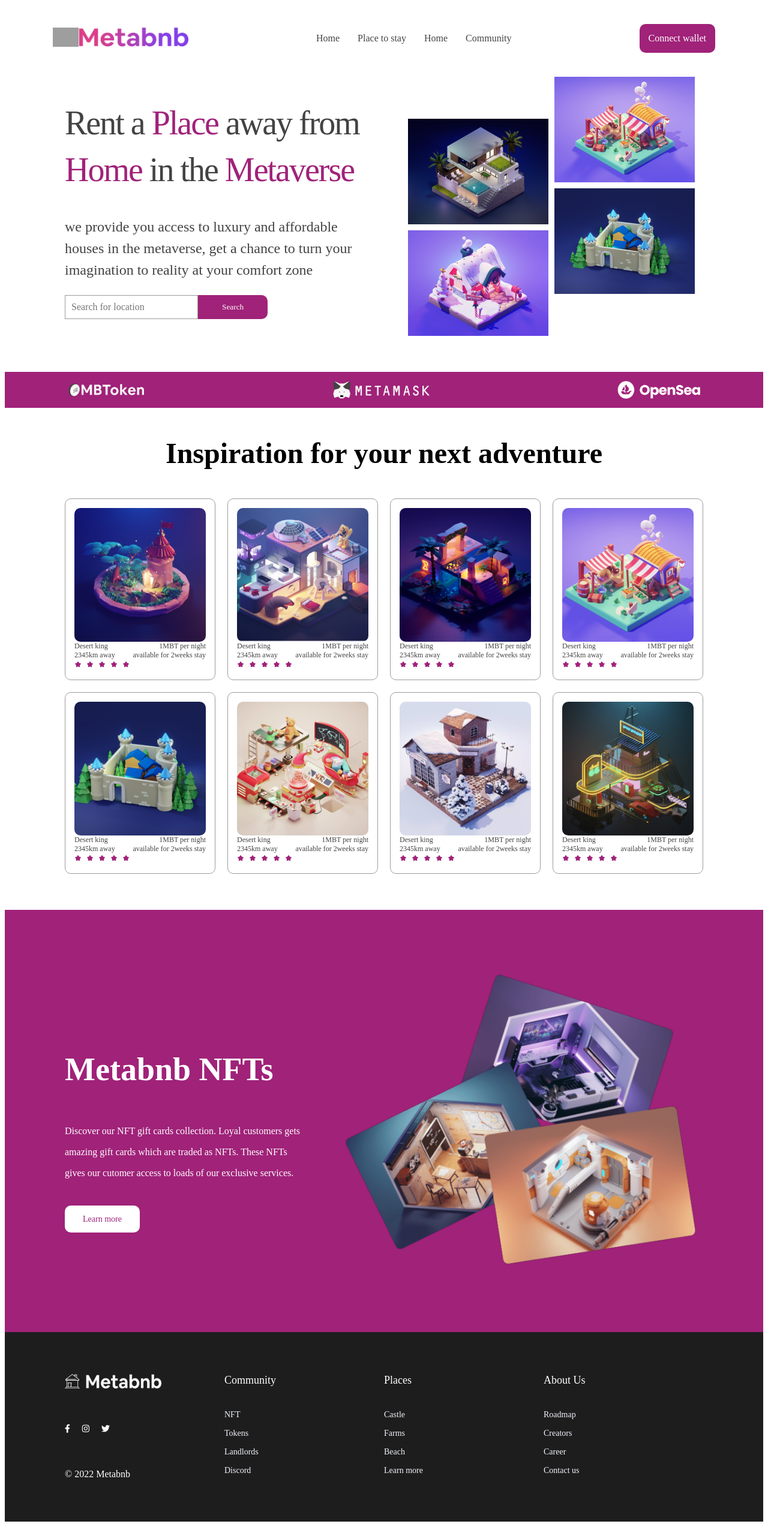
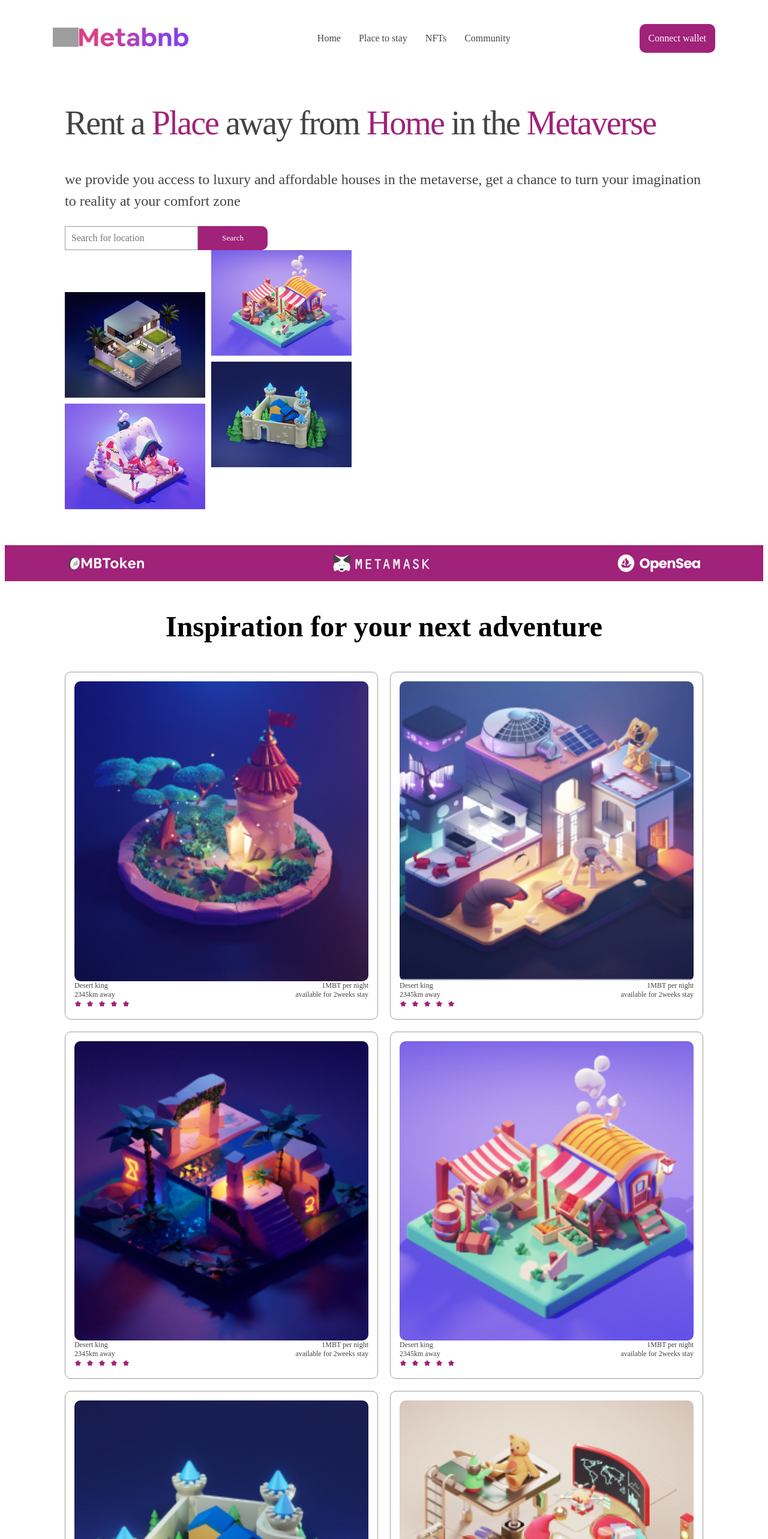
Before and after one commit to 0xlarmideh/larmideh-hngi9-stage3, a React (Vite) app: page / in a window 1280 px wide. Shown: the top 2566 px of the page at 60% size. Before the commit the page ends 2545 px from the top, so only its background shows below. Built offline with nearby package versions, Linux system fonts and the light colour scheme; grey boxes are pictures that could not be loaded; a web font is replaced by a local one.

Commit message:
Style: Finished the CSS styling for laptops, implementing media querries.

```diff
--- a/src/App.css
+++ b/src/App.css
@@ -22,7 +22,7 @@ body {
 }
 
 .navbar div img {
-  height: 32px;
+  max-height: 32px;
 }
 
 .links {
@@ -30,7 +30,7 @@ body {
   gap: 30px;
 }
 
-.links a {
+.links a, .nft-links a {
   color: #434343;
 }
 
@@ -127,6 +127,7 @@ a {
   grid-template-columns: repeat(4, 1fr);
   margin: 0 100px;
   gap: 20px;
+  margin-bottom: 60px;
 }
 
 .card-container {
@@ -166,7 +167,6 @@ a {
 }
 
 .metabnb-copy-container {
-  margin-top: 60px;
   padding: 100px 100px;
   background: #A02279;
   display: grid;
@@ -250,8 +250,54 @@ a {
 .footer-logo {
   height: 24px;
 }
+
 .social-logos {
   display: flex;
   gap: 20px;
   font-size: 14px;
 }
+
+.nft-links {
+  padding: 50px 0;
+  display: grid;
+  align-items: center;
+  grid-template-columns: repeat(9, 1fr);
+  margin: 0px 100px;
+}
+
+.location-input {
+  padding: 10px;
+  width: 150px;
+  border-radius: 10px;
+  outline: none;
+  border: 0.4px solid #9c9c9c;
+}
+
+/* Portrait and Landscape.. Small Phones */
+@media only screen
+  and (min-device-width: 375px)
+  and (max-device-width: 767px)
+  and (-webkit-min-device-pixel-ratio: 3) {
+
+}
+
+/* Tablet Media Queries */
+@media only screen
+  and (min-device-width: 768px)
+  and (max-device-width: 1024px)
+  and (-webkit-min-device-pixel-ratio: 1) {
+
+  .header-container {
+    grid-template-columns: 1fr ;
+    gap: 0px;
+  }
+
+  .nft-cards-container {
+  grid-template-columns: repeat(2, 1fr);
+  }
+
+  .metabnb-copy-container {
+  display: grid;
+  grid-template-columns: 1fr;
+}
+}
--- a/src/components/navbar.jsx
+++ b/src/components/navbar.jsx
@@ -1,4 +1,4 @@
-// import { Link } from "react-router-dom"
+import { Link } from "react-router-dom"
 
 const Navbar = () => {
   return (
@@ -8,9 +8,9 @@ const Navbar = () => {
         <img src="./src/assets/Vector.png"></img>
       </div>
       <div className="links">
-        <a href="#">Home</a>
+        <Link to="/">Home</Link>
         <a href="#">Place to stay</a>
-        <a href="#">Home</a>
+        <Link to="/nfts">NFTs</Link>
         <a href="#">Community</a>
       </div>
       <a href="#" className="connect-wallet">Connect wallet</a>
--- a/src/components/nftcards.jsx
+++ b/src/components/nftcards.jsx
@@ -1,3 +1,5 @@
+import Layout from "./layout"
+
 const NftCards = () => {
   const nftData = ["./src/assets/1.jpg", "./src/assets/2.jpg", "./src/assets/3.jpg", "./src/assets/4.jpg", "./src/assets/5.jpg", "./src/assets/6.jpg", "./src/assets/7.jpg", "./src/assets/8.jpg", "./src/assets/9.jpg", "./src/assets/10.jpg", "./src/assets/11.jpg", "./src/assets/12.jpg", "./src/assets/13.jpg", "./src/assets/14.jpg", "./src/assets/15.jpg", "./src/assets/16.jpg"]
   const nftMapped = nftData.map((nft) => {
@@ -12,11 +14,12 @@ const NftCards = () => {
           <p>2345km away</p>
           <p>available for 2weeks stay</p>
         </div>
-        <img src="../assets/rating.png"></img>
+        <img src="./src/assets/rating.png"></img>
       </div>
     </div>
   })
   return (
+    <Layout>
       <section className="nft-home-cards">
       <div className="nft-links">
         <a href="#" className="nft-link">Restaurant</a>
@@ -28,11 +31,12 @@ const NftCards = () => {
         <a href="#" className="nft-link">Off-grid</a>
         <a href="#" className="nft-link">Farm</a>
         <div className="filter">
-        <input placeholder="Location"></input>
+          <input className="location-input" placeholder="Location"></input>
         </div>
       </div>
         <div className="nft-cards-container">{nftMapped}</div>
       </section>
+    </Layout>
   )
 }
 
```
Lines whose indentation alone changed are shown as unchanged.
